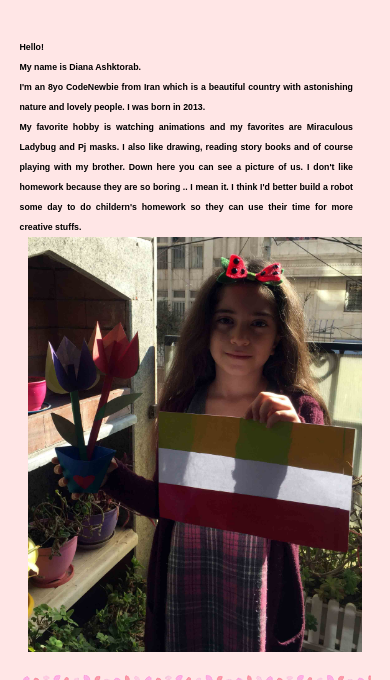
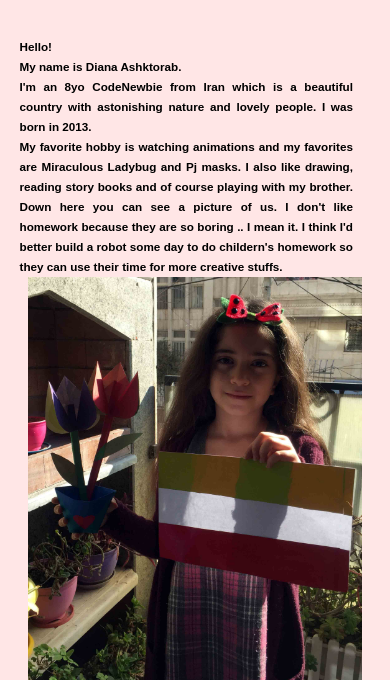
Before and after one commit to dianaash/myWebsite, a plain HTML site: page profile.html in a window 390 px wide. Shown: the part 43-723 px from the top of the page. Drawn offline with Linux system fonts and the light colour scheme.

Commit message:
increased font-size in profile page

```diff
--- a/index.css
+++ b/index.css
@@ -279,7 +279,7 @@ a {
   .wide-card {
     display: block;
     text-align: center;
-    font-size: 1.5vmin;
+    font-size: 2vmin;
   }
   .wide-card h2 {
     line-height: 20px;
```
